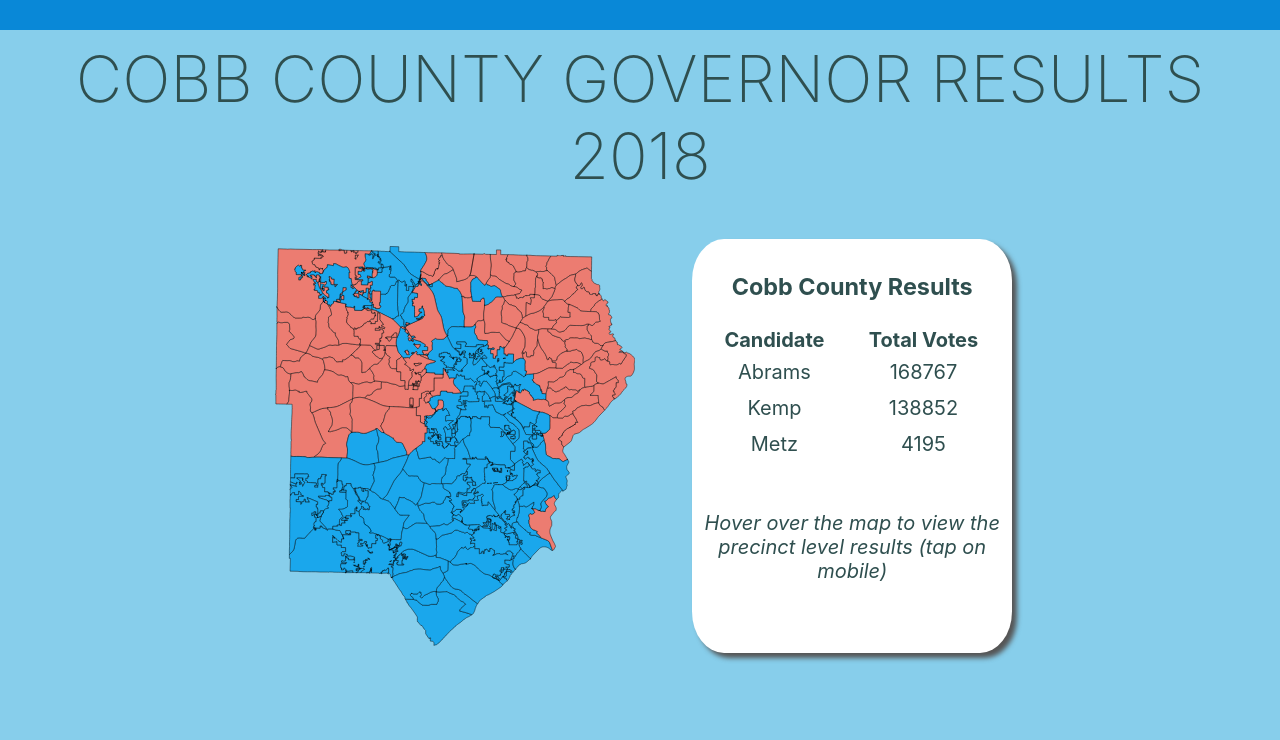
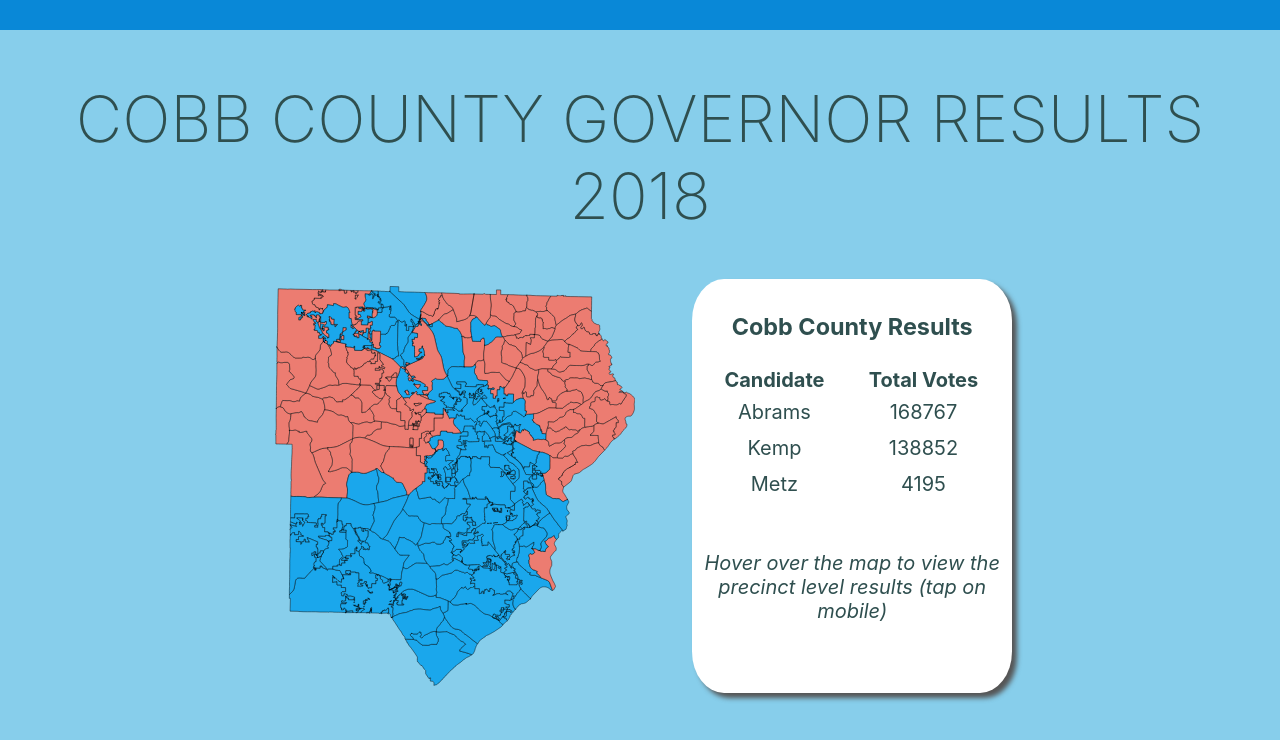
Before and after one commit to jimmydaleucf/CobbElectionProject, a Svelte app: page / in a window 1280 px wide. Shown: the top 740 px of the page. Built offline with nearby package versions, Linux system fonts and the light colour scheme.

Commit message:
css changes

```diff
--- a/src/App.svelte
+++ b/src/App.svelte
@@ -30,6 +30,7 @@
     font-size: 4em;
     font-weight: 150;
     margin: 20px;
+    padding-top: 40px;
   }
   @media (min-width: 640px) {
     h1 {
--- a/src/CountyPrecinct.svelte
+++ b/src/CountyPrecinct.svelte
@@ -154,6 +154,8 @@
     /* justify-content: center; */
     max-height: auto;
     font-size: 1.2em;
+    border-radius: 10%;
+    box-shadow: 5px 5px 5px #555;
   }
 
   /*TOOL TIP CSS*/
@@ -211,10 +213,8 @@
       min-height: 250px;
       font-size: 1.25em;
       flex-wrap: wrap;
-      border-radius: 10%;
-      box-shadow: 5px 5px 5px #555;
     }
-    precinct-crm {
+    .precinct-crm {
       justify-content: center;
       padding: 15px;
       margin: 25px;
```
